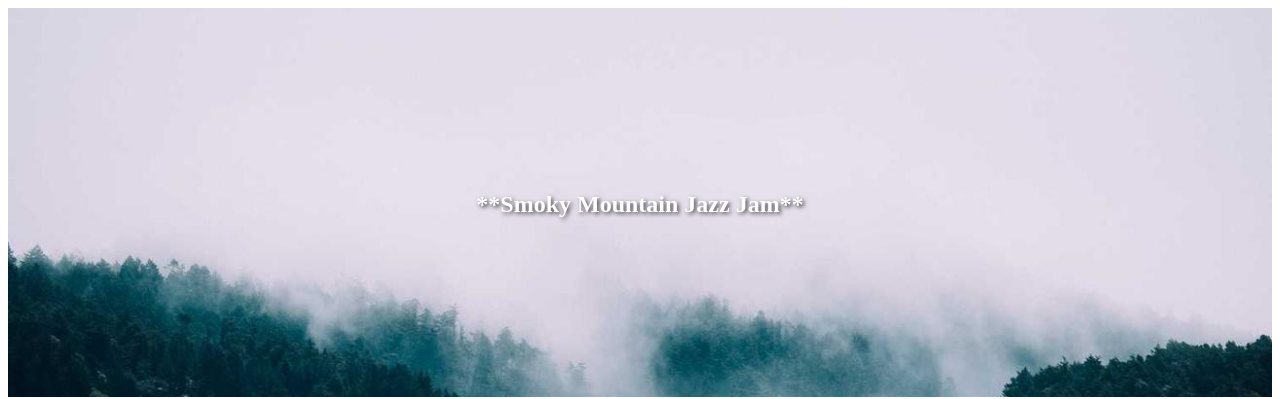
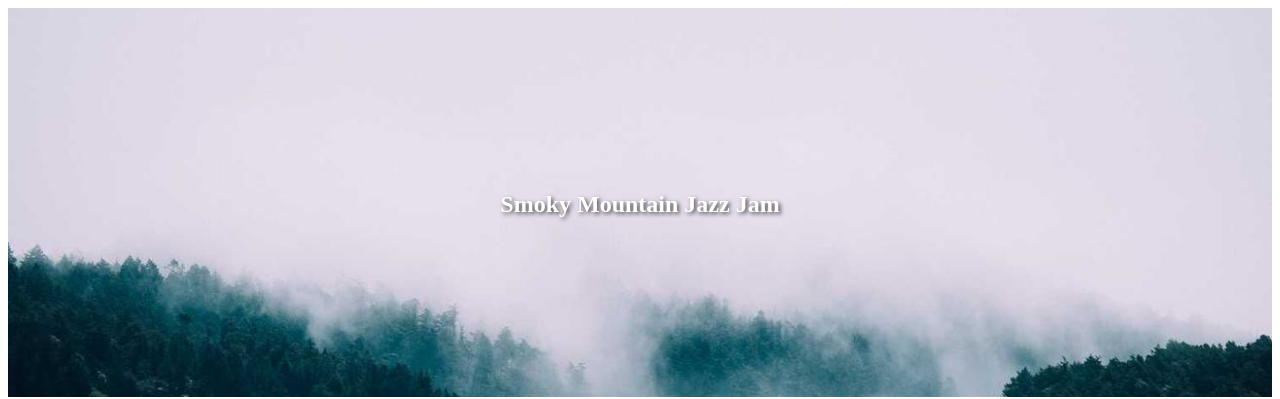
Before and after one commit to smokyjazzjam/smokyjazzjam, a Jekyll site: the page built from index.md, in a window 1280 px wide. Shown: the top 399 px of the page. Built offline with Jekyll 4.4.1, drawn with Linux system fonts in a browser that asks for light colours.

```diff
--- a/index.md
+++ b/index.md
@@ -6,7 +6,7 @@ layout: default
 <div style="position: relative; text-align: center;">
   <img src="misty_forest.jpg" alt="misty_forest" style="width: 100%; height: 20%;" />
   <div style="position: absolute; top: 50%; left: 50%; transform: translate(-50%, -50%); color: white; font-size: 24px; font-weight: bold; text-shadow: 2px 2px 4px rgba(0,0,0,0.7);">
-    **Smoky Mountain Jazz Jam**
+    Smoky Mountain Jazz Jam
   </div>
 </div>
 
```
